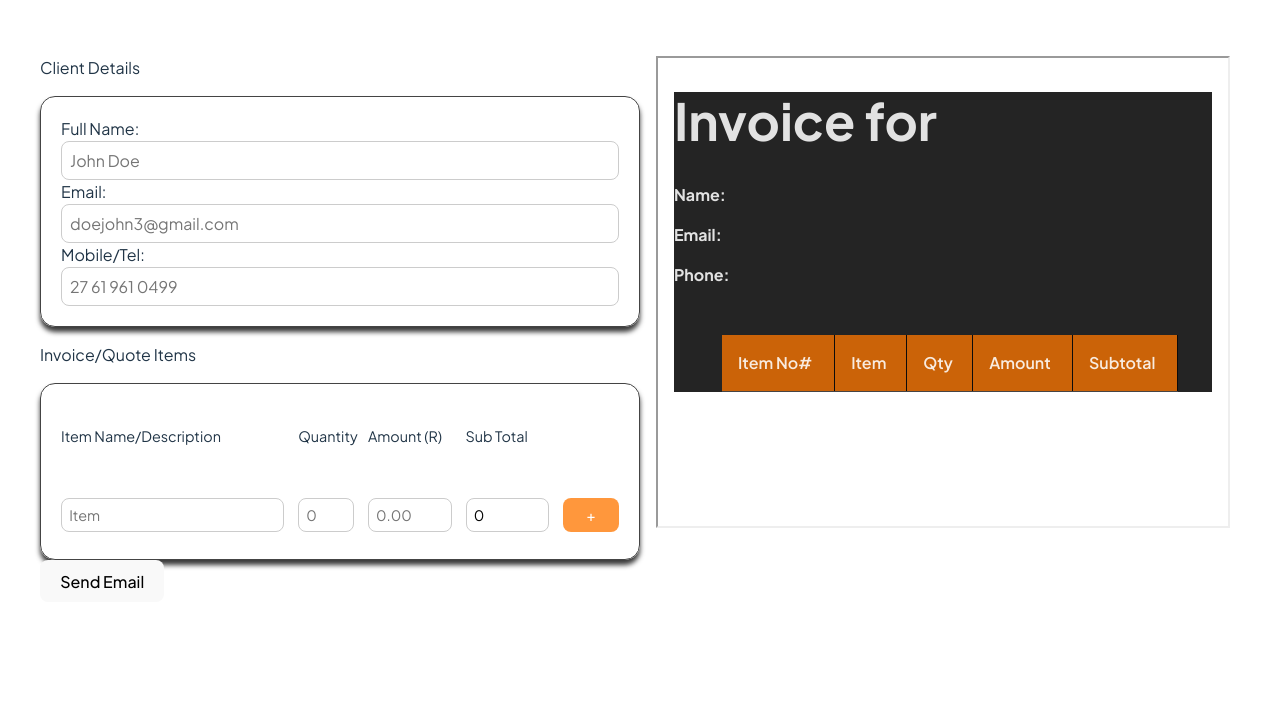
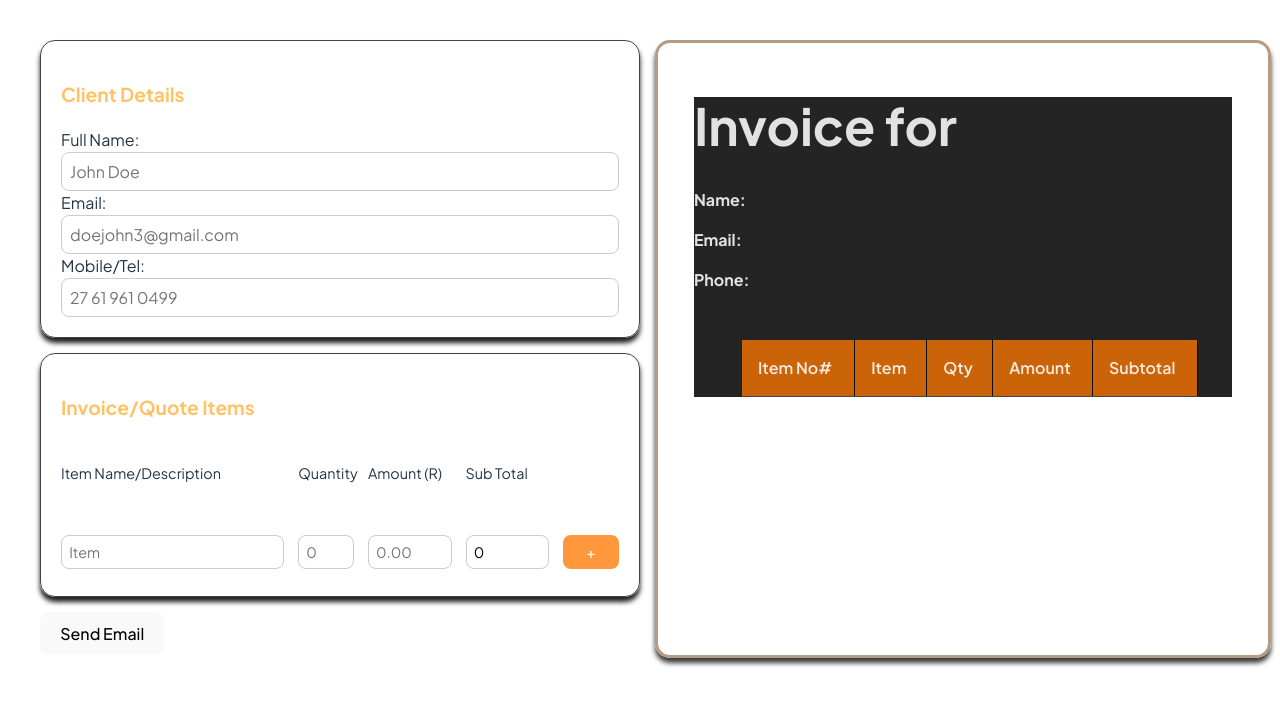
Before and after one commit to Auston-Mtabane/CPrime-Invoice-Creater, a React (Vite) app in the folder Frontend/: page / in a window 1280 px wide. Shown: the top 706 px of the page. Built offline with nearby package versions, Linux system fonts and the light colour scheme.

Commit message:
styling fix

```diff
--- a/Frontend/src/App.css
+++ b/Frontend/src/App.css
@@ -13,9 +13,10 @@
 
 .rounded-div{
   padding: 20px;
-  box-shadow: 0 5px 5px 0 rgb(58, 58, 58);
+  box-shadow: 0 5px 5px 0 rgb(30, 30, 30);
   border: 1px solid rgb(68, 68, 68);
   border-radius: 15px;
+  margin-bottom: 15px;
 }
 
 #client-details input {
@@ -94,3 +95,18 @@ input:focus {
 #invoice-items {
   font-size: 0.9rem;
 }
+
+iframe {
+  padding: 20px;
+  box-shadow: 0 5px 5px 0 rgb(58, 58, 58);
+  border: 3px solid rgb(179, 156, 129);
+  border-radius: 15px;
+  margin-inline: 15px;
+}
+
+.title {
+  font-size: 1.2rem;
+  font-weight: bold;
+  margin-bottom: 1em;
+  color: #ffc265;
+}
--- a/Frontend/src/App.tsx
+++ b/Frontend/src/App.tsx
@@ -38,6 +38,8 @@ body {
   -webkit-font-smoothing: antialiased;
   -moz-osx-font-smoothing: grayscale;
   margin: 1em;
+
+
 }
 
 a {
@@ -163,7 +165,7 @@ table {
           <iframe
             title='Invoice Preview'
             srcDoc={generateInvoiceHTML(client, items)}
-            style={{ width: '95%', height: '90%',margin: '1em' }}
+            style={{ width: '95%', height: '100%'  }}
           />
 
 
--- a/Frontend/src/components/ClientForm.tsx
+++ b/Frontend/src/components/ClientForm.tsx
@@ -14,6 +14,7 @@ interface ClientFormProps {
 export function ClientForm({ client, onChange }: ClientFormProps) {
   return (
     <div className="rounded-div" id="client-details">
+      <p className="title"><strong>Client Details</strong></p>
       <label htmlFor="fname">Full Name:</label>
       <input
         type="text"
--- a/Frontend/src/components/InvoiceForm.tsx
+++ b/Frontend/src/components/InvoiceForm.tsx
@@ -65,11 +65,12 @@ export default function InvoiceForm({
         addItem();
       }}
     >
-      <p>Client Details</p>
+
       <ClientForm client={client} onChange={handleClientChange} />
 
-      <p>Invoice/Quote Items</p>
+
       <div className="rounded-div" id="invoice-items">
+        <p className="title"><strong>Invoice/Quote Items</strong></p>
         <div className="row-item">
           <p>Item Name/Description</p>
           <p>Quantity</p>
```
